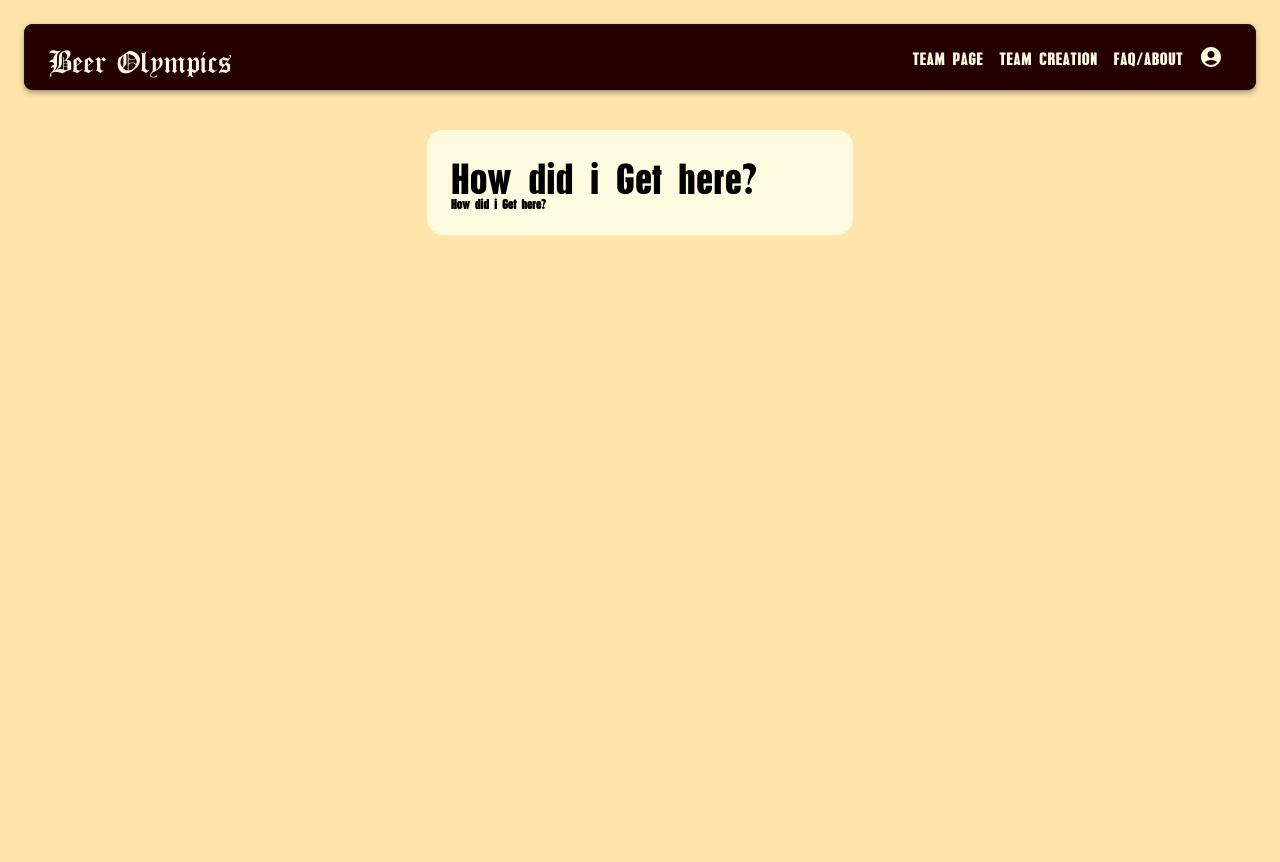
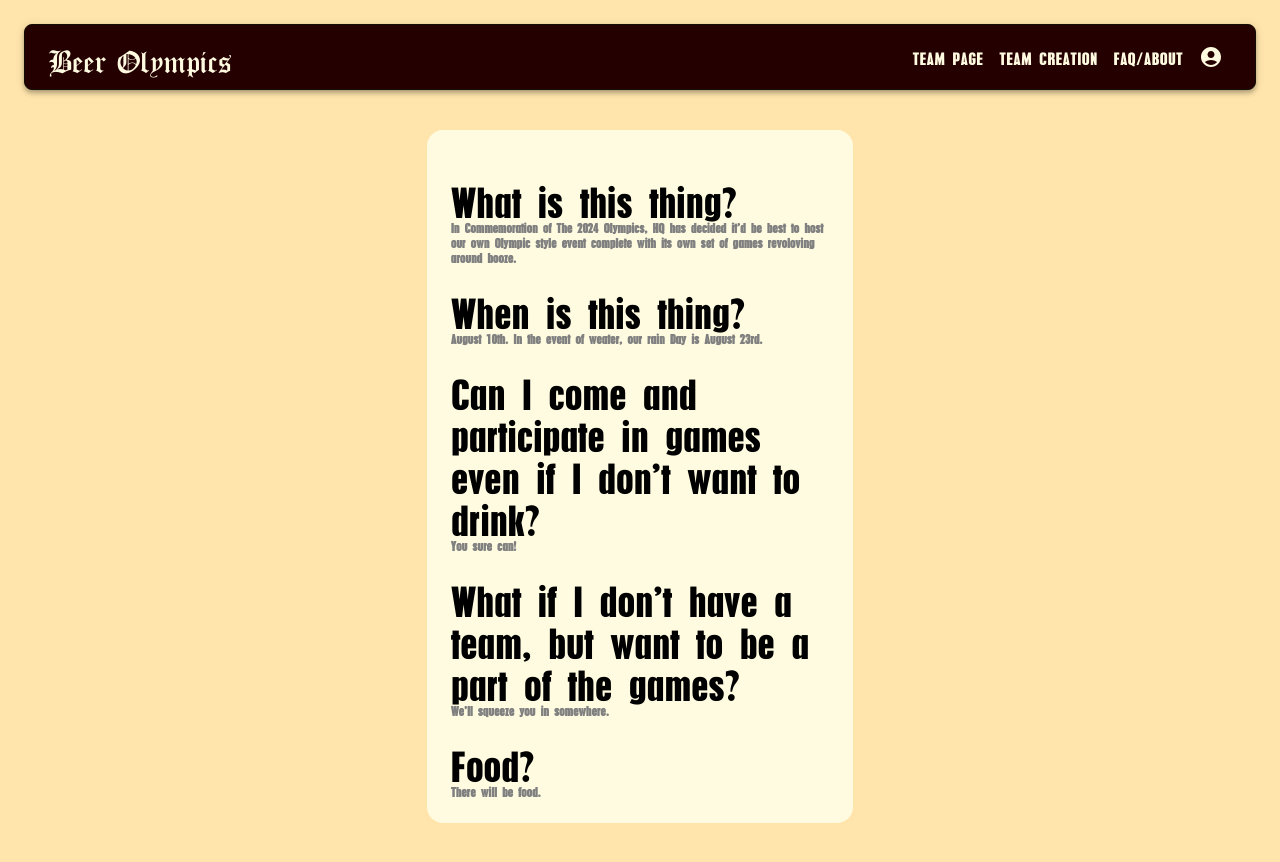
Before and after one commit to Zane-ThummBorst/HqOlympics, a React (Create React App) app in the folder client/: page /FAQ in a window 1280 px wide. Before the commit the page ends 800 px from the top, so only its background shows below. Built offline with nearby package versions, Linux system fonts and the light colour scheme.

Commit message:
added questions + styles

```diff
--- a/client/src/Components/FAQ.js
+++ b/client/src/Components/FAQ.js
@@ -25,12 +25,52 @@ const FAQ = () =>{
                    borderColor: 'grey'
                }}
                >
-                <Typography fontFamily={'PilsenPlakat'} variant='h4' component='h6'>
-                    How did i Get here?
-                </Typography>
-                <Typography fontFamily={'PilsenPlakat'} variant='p' component='h6'>
-                    How did i Get here?
-                </Typography>
+                <Box sx={{mt:3}}>
+                    <Typography fontFamily={'PilsenPlakat'} variant='h4' component='h6'>
+                        What is this thing?
+                    </Typography>
+                    <Typography color={'grey'} fontFamily={'PilsenPlakat'} variant='p' component='h6'>
+                        In Commemoration of The 2024 Olympics, HQ has decided it'd be best to host our own Olympic style event complete with its own set of games revoloving around booze.
+                    </Typography>
+                </Box>
+
+                <Box sx={{mt:3}}>
+                    <Typography fontFamily={'PilsenPlakat'} variant='h4' component='h6'>
+                        When is this thing?
+                    </Typography>
+                    <Typography color={'grey'} fontFamily={'PilsenPlakat'} variant='p' component='h6'>
+                        August 10th. In the event of weater, our rain Day is August 23rd.
+                    </Typography>
+                </Box>
+
+
+                <Box sx={{mt:3}}>
+                    <Typography fontFamily={'PilsenPlakat'} variant='h4' component='h6'>
+                        Can I come and participate in games even if I don't want to drink?
+                    </Typography>
+                    <Typography color={'grey'} fontFamily={'PilsenPlakat'} variant='p' component='h6'>
+                       You sure can!
+                    </Typography>
+                </Box>
+
+
+                <Box sx={{mt:3}}>
+                    <Typography fontFamily={'PilsenPlakat'} variant='h4' component='h6'>
+                        What if I don't have a team, but want to be a part of the games?
+                    </Typography>
+                    <Typography color={'grey'} fontFamily={'PilsenPlakat'} variant='p' component='h6'>
+                        We'll squeeze you in somewhere.
+                    </Typography>
+                </Box>
+
+                <Box sx={{mt:3}}>
+                    <Typography fontFamily={'PilsenPlakat'} variant='h4' component='h6'>
+                        Food?
+                    </Typography>
+                    <Typography color={'grey'} fontFamily={'PilsenPlakat'} variant='p' component='h6'>
+                        There will be food.
+                    </Typography>
+                </Box>
             </Grid>
             <Grid xs/>
         </Grid>
```
